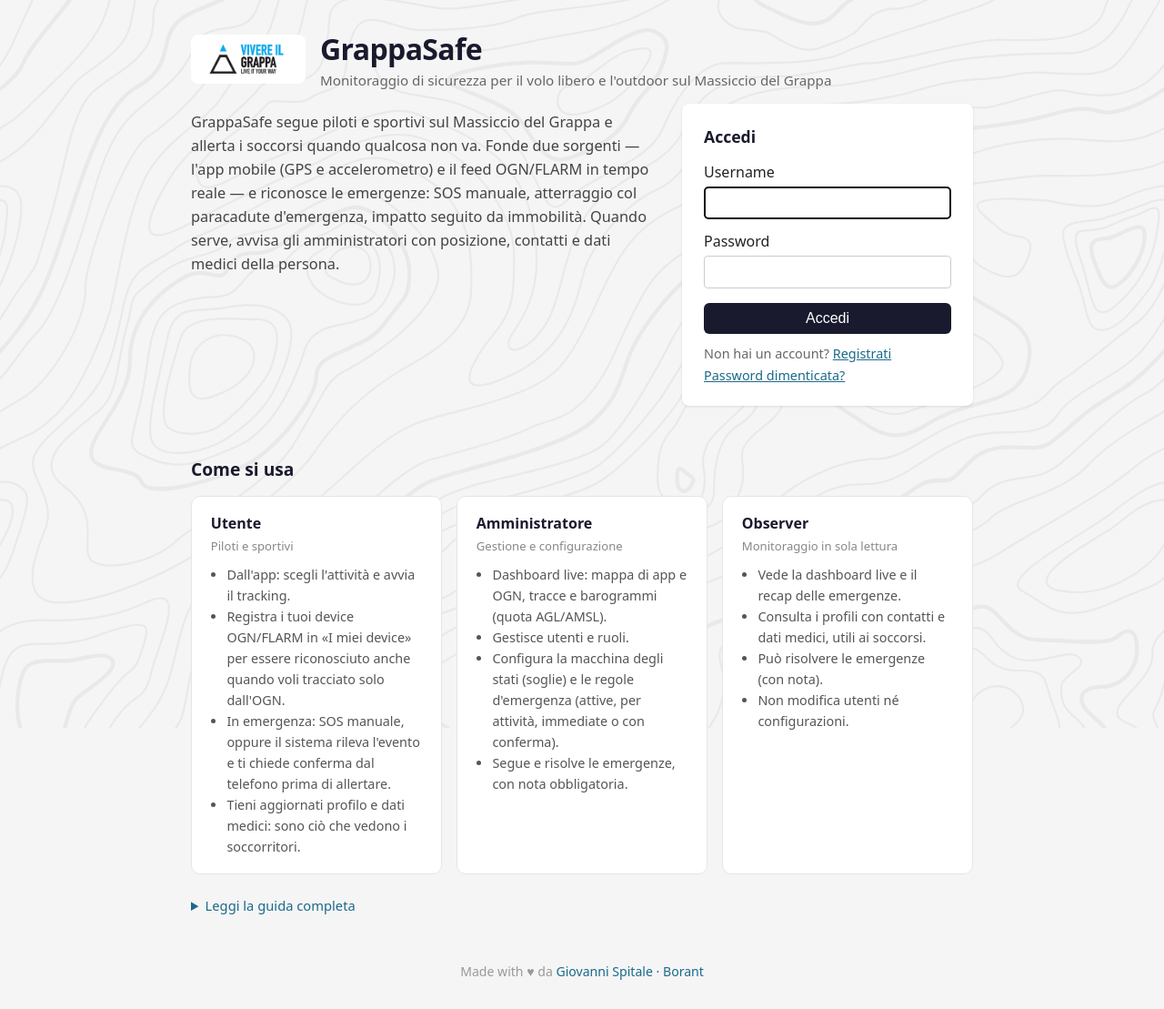
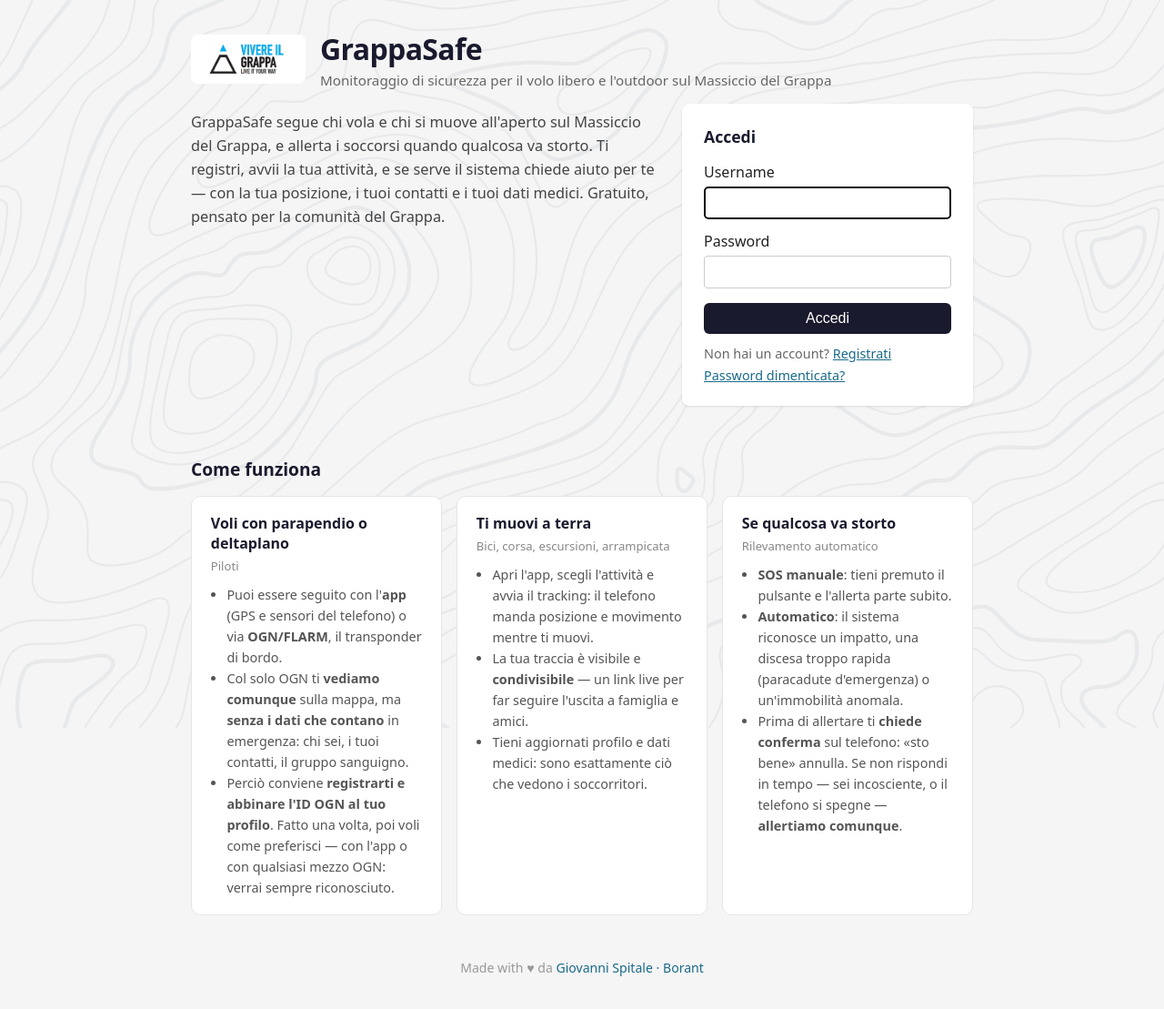
Before and after one commit to that-ugly-cat/grappasafe, a FastAPI app: page / in a window 1280 px wide. Shown: the whole page at 91% size. After the commit the page ends 1073 px from the top, so only its background shows below. Run offline with FastAPI, Linux system fonts and the light colour scheme; parts of the project's set-up code (start-up, migrations or seed data) failed here and were passed over.

Commit message:
Rework the landing copy for users (pilots, ground, auto-detection)
Replace the multi-role guide with three user-facing cards — flying
(app vs OGN, and why linking the OGN id to a profile matters), ground
activities, and automatic emergency detection — and a general lead.
Drop the admin/observer content (admins get a separate guide).

```diff
--- a/templates/login.html
+++ b/templates/login.html
@@ -46,11 +46,10 @@
   <div class="top">
     <div>
       <p class="lead">
-        GrappaSafe segue piloti e sportivi sul Massiccio del Grappa e allerta
-        i soccorsi quando qualcosa non va. Fonde due sorgenti — l'app mobile (GPS e accelerometro)
-        e il feed OGN/FLARM in tempo reale — e riconosce le emergenze: SOS manuale, atterraggio
-        col paracadute d'emergenza, impatto seguito da immobilità. Quando serve, avvisa gli
-        amministratori con posizione, contatti e dati medici della persona.
+        GrappaSafe segue chi vola e chi si muove all'aperto sul Massiccio del Grappa, e
+        allerta i soccorsi quando qualcosa va storto. Ti registri, avvii la tua attività, e
+        se serve il sistema chiede aiuto per te — con la tua posizione, i tuoi contatti e i
+        tuoi dati medici. Gratuito, pensato per la comunità del Grappa.
       </p>
     </div>
 
@@ -68,75 +67,46 @@
   </div>
 
   <div class="guide">
-    <h2>Come si usa</h2>
+    <h2>Come funziona</h2>
     <div class="guide-grid">
       <div class="guide-card">
-        <h3>Utente</h3>
-        <div class="who">Piloti e sportivi</div>
+        <h3>Voli con parapendio o deltaplano</h3>
+        <div class="who">Piloti</div>
         <ul>
-          <li>Dall'app: scegli l'attività e avvia il tracking.</li>
-          <li>Registra i tuoi device OGN/FLARM in «I miei device» per essere riconosciuto anche quando voli tracciato solo dall'OGN.</li>
-          <li>In emergenza: SOS manuale, oppure il sistema rileva l'evento e ti chiede conferma dal telefono prima di allertare.</li>
-          <li>Tieni aggiornati profilo e dati medici: sono ciò che vedono i soccorritori.</li>
+          <li>Puoi essere seguito con l'<strong>app</strong> (GPS e sensori del telefono) o via
+            <strong>OGN/FLARM</strong>, il transponder di bordo.</li>
+          <li>Col solo OGN ti <strong>vediamo comunque</strong> sulla mappa, ma <strong>senza i
+            dati che contano</strong> in emergenza: chi sei, i tuoi contatti, il gruppo sanguigno.</li>
+          <li>Perciò conviene <strong>registrarti e abbinare l'ID OGN al tuo profilo</strong>.
+            Fatto una volta, poi voli come preferisci — con l'app o con qualsiasi mezzo OGN: verrai
+            sempre riconosciuto.</li>
         </ul>
       </div>
       <div class="guide-card">
-        <h3>Amministratore</h3>
-        <div class="who">Gestione e configurazione</div>
+        <h3>Ti muovi a terra</h3>
+        <div class="who">Bici, corsa, escursioni, arrampicata</div>
         <ul>
-          <li>Dashboard live: mappa di app e OGN, tracce e barogrammi (quota AGL/AMSL).</li>
-          <li>Gestisce utenti e ruoli.</li>
-          <li>Configura la macchina degli stati (soglie) e le regole d'emergenza (attive, per attività, immediate o con conferma).</li>
-          <li>Segue e risolve le emergenze, con nota obbligatoria.</li>
+          <li>Apri l'app, scegli l'attività e avvia il tracking: il telefono manda posizione e
+            movimento mentre ti muovi.</li>
+          <li>La tua traccia è visibile e <strong>condivisibile</strong> — un link live per far
+            seguire l'uscita a famiglia e amici.</li>
+          <li>Tieni aggiornati profilo e dati medici: sono esattamente ciò che vedono i
+            soccorritori.</li>
         </ul>
       </div>
       <div class="guide-card">
-        <h3>Observer</h3>
-        <div class="who">Monitoraggio in sola lettura</div>
+        <h3>Se qualcosa va storto</h3>
+        <div class="who">Rilevamento automatico</div>
         <ul>
-          <li>Vede la dashboard live e il recap delle emergenze.</li>
-          <li>Consulta i profili con contatti e dati medici, utili ai soccorsi.</li>
-          <li>Può risolvere le emergenze (con nota).</li>
-          <li>Non modifica utenti né configurazioni.</li>
+          <li><strong>SOS manuale</strong>: tieni premuto il pulsante e l'allerta parte subito.</li>
+          <li><strong>Automatico</strong>: il sistema riconosce un impatto, una discesa troppo
+            rapida (paracadute d'emergenza) o un'immobilità anomala.</li>
+          <li>Prima di allertare ti <strong>chiede conferma</strong> sul telefono: «sto bene»
+            annulla. Se non rispondi in tempo — sei incosciente, o il telefono si spegne —
+            <strong>allertiamo comunque</strong>.</li>
         </ul>
       </div>
     </div>
-
-    <details class="guide-more">
-      <summary>Leggi la guida completa</summary>
-      <div class="ext">
-        <h3>Utente</h3>
-        <div class="who">Piloti e sportivi outdoor</div>
-        <p>Sei un pilota o uno sportivo che si muove sul Grappa. L'app ti segue durante l'attività e, se qualcosa va storto, avvisa chi può aiutarti con la tua posizione e le tue informazioni.</p>
-        <ul>
-          <li><strong>Profilo e dati medici.</strong> Compila nome, telefono, contatto d'emergenza, gruppo sanguigno e note salute (allergie, farmaci, patologie). Sono esattamente i dati che vedono i soccorritori: tienili aggiornati.</li>
-          <li><strong>Device OGN/FLARM.</strong> Se hai un tracker a bordo, registralo in «I miei device» con il suo ID. Così il sistema ti riconosce anche quando non stai usando l'app, dal solo feed OGN, e associa le tue info al mezzo in volo.</li>
-          <li><strong>Durante l'uscita.</strong> Scegli l'attività (parapendio, deltaplano, aliante, o attività terrestri) e avvia il tracking. Il telefono manda posizione, quota e accelerazione.</li>
-          <li><strong>Emergenze.</strong> Puoi lanciare un <em>SOS manuale</em>. Alcune emergenze scattano da sole: atterraggio col paracadute d'emergenza, oppure un impatto seguito da immobilità. Per queste il telefono ti chiede conferma: «sto bene» annulla, «chiama soccorsi» allerta subito; se non rispondi entro il tempo previsto, il sistema allerta comunque.</li>
-          <li><strong>Mappa condivisibile.</strong> Puoi dare a famiglia e amici un link per seguire la tua posizione in tempo reale, senza login.</li>
-        </ul>
-        <hr>
-        <h3>Amministratore</h3>
-        <div class="who">Gestione e configurazione</div>
-        <p>Presidi il sistema e decidi come si comporta. Hai accesso completo a monitoraggio, utenti e regole.</p>
-        <ul>
-          <li><strong>Dashboard live.</strong> Mappa di tutte le entità — app e OGN/FLARM — con filtri per attività e pannello emergenze. Cliccando un mezzo vedi la sua traccia e il barogramma (quota sopra il suolo e sul livello del mare). I mezzi fermi da troppo tempo spariscono; le emergenze restano sempre visibili.</li>
-          <li><strong>Utenti e ruoli.</strong> Crei e modifichi gli utenti e assegni i ruoli (utente, observer, amministratore).</li>
-          <li><strong>Macchina degli stati.</strong> Le soglie che definiscono cosa sta facendo un mezzo: decollo, atterraggio, discesa rapida, movimento/fermo, impatto (per attività), più i parametri di sistema (finestra «live», conservazione delle tracce, gap tra due voli OGN).</li>
-          <li><strong>Macchina delle emergenze.</strong> Le regole che trasformano gli stati in un'emergenza: ognuna si accende/spegne, si limita a certe attività e si imposta come immediata o con conferma dal telefono.</li>
-          <li><strong>Emergenze.</strong> Recap storico, scheda dettagliata per ogni emergenza con mappa e dati, risoluzione con nota obbligatoria.</li>
-        </ul>
-        <hr>
-        <h3>Observer</h3>
-        <div class="who">Monitoraggio in sola lettura</div>
-        <p>Un ruolo pensato per chi presidia senza dover configurare nulla — un referente in un rifugio, un coordinatore di zona, un punto di riferimento durante una manifestazione.</p>
-        <ul>
-          <li><strong>Vede.</strong> La dashboard live e il recap delle emergenze; apre i profili per contatti e dati medici, utili quando serve coordinare un intervento.</li>
-          <li><strong>Fa.</strong> Può risolvere le emergenze aggiungendo una nota, così chi coordina chiude l'evento a intervento concluso.</li>
-          <li><strong>Non fa.</strong> Non modifica utenti e non cambia soglie o regole: è un accesso di sola osservazione.</li>
-        </ul>
-      </div>
-    </details>
   </div>
 
   <footer>
```
